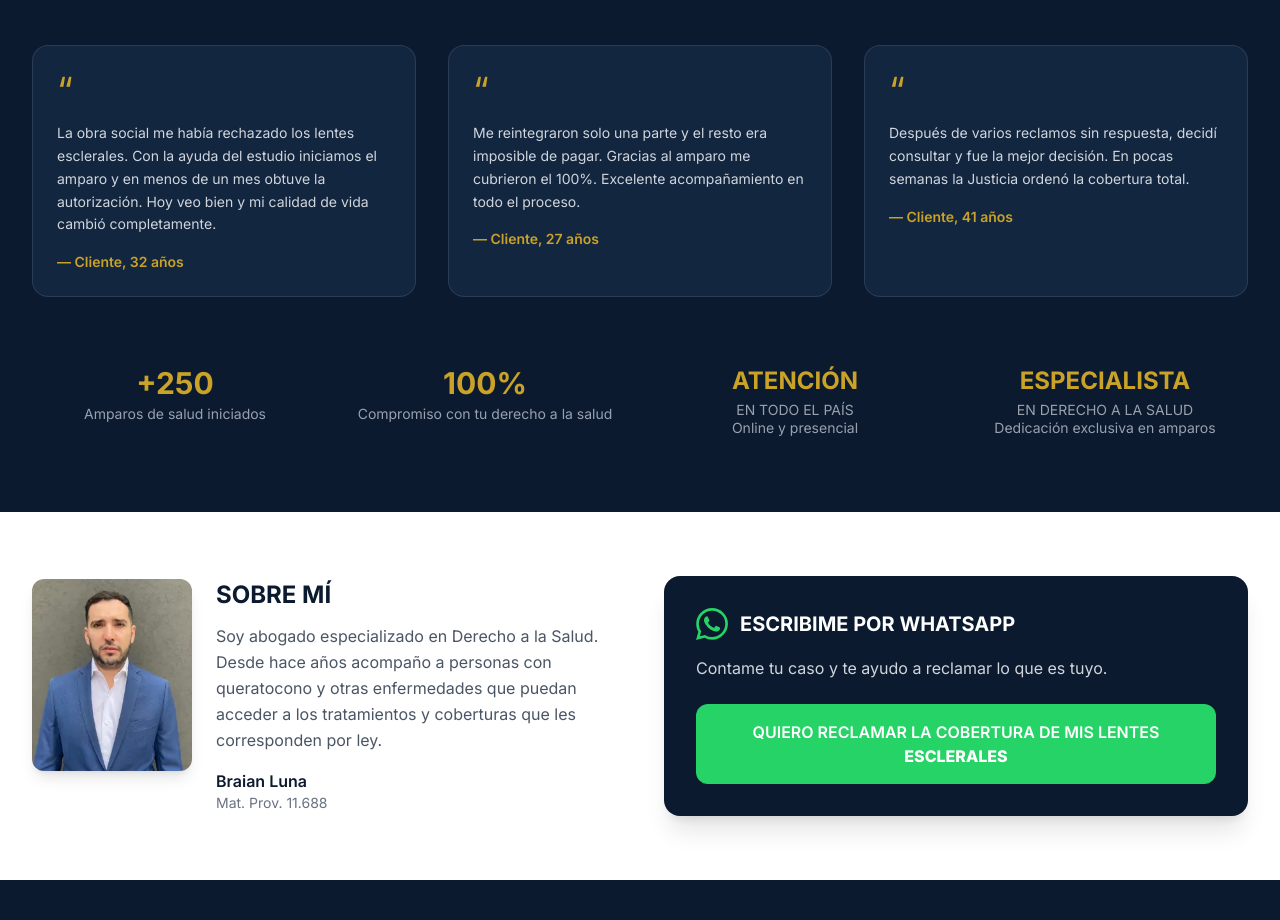
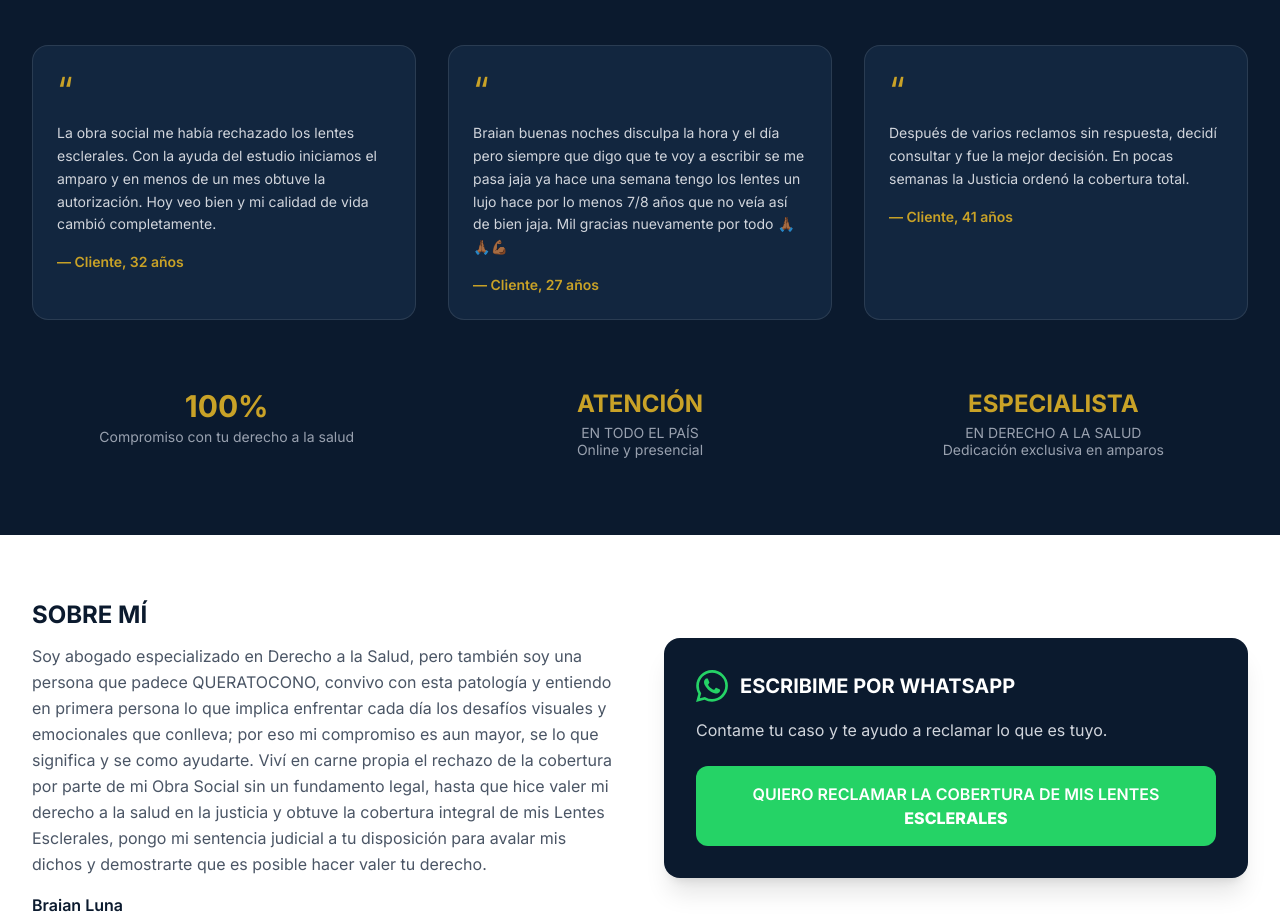
Before and after one commit to Axel050/salud, a website: page test.html in a window 1280 px wide. Shown: the part 2424-3344 px from the top of the page. Drawn offline with Linux system fonts and the light colour scheme.

Commit message:
rayan fix

```diff
--- a/test.html
+++ b/test.html
@@ -207,8 +207,8 @@
             </svg>
           </div>
           <h3 class="font-bold text-navy text-sm sm:text-base mb-1.5">La obra social rechazó los lentes.</h3>
-          <p class="text-xs sm:text-sm text-gray-600 leading-relaxed">Te dicen que no están en el PMO o que son
-            “estéticos”.</p>
+          <p class="text-xs sm:text-sm text-gray-600 leading-relaxed">Te dicen que no están en el PMO o que no están
+            incluidos en tu plan.</p>
         </div>
 
         <!-- Card 2 -->
@@ -317,7 +317,7 @@
             </svg>
           </div>
           <h3 class="font-bold text-navy text-sm sm:text-base mb-1.5">LEYES QUE TE RESPALDAN</h3>
-          <p class="text-xs sm:text-sm text-gray-600 leading-relaxed">Ley 24.901, Ley 26.682 y normativa vigente
+          <p class="text-xs sm:text-sm text-gray-600 leading-relaxed">Ley 24.901, Ley 26.689 y normativa vigente
             garantizan el derecho a la salud y a la cobertura integral.</p>
         </div>
 
@@ -452,8 +452,11 @@
 
         <div class="bg-navy-light rounded-2xl p-5 sm:p-6 border border-white/10">
           <div class="text-3xl sm:text-4xl text-gold mb-2 sm:mb-3">“</div>
-          <p class="text-sm text-gray-300 mb-4 leading-relaxed">Me reintegraron solo una parte y el resto era imposible
-            de pagar. Gracias al amparo me cubrieron el 100%. Excelente acompañamiento en todo el proceso.</p>
+          <p class="text-sm text-gray-300 mb-4 leading-relaxed">Braian buenas noches disculpa la hora y el día pero
+            siempre que digo que te voy a escribir se me pasa jaja ya hace una
+            semana tengo los lentes un lujo hace por lo menos 7/8 años que no veía así de bien jaja. Mil gracias
+            nuevamente por todo
+            🙏🏾🙏🏾💪🏾</p>
           <p class="font-semibold text-gold text-sm">— Cliente, 27 años</p>
         </div>
 
@@ -466,11 +469,11 @@
       </div>
 
       <!-- Stats -->
-      <div class="grid grid-cols-2 lg:grid-cols-4 gap-4 sm:gap-6 mt-10 sm:mt-14 text-center">
-        <div class="p-3">
+      <div class="grid grid-cols-2 md:grid-cols-3 gap-4 sm:gap-6 mt-10 sm:mt-14 text-center">
+        <!-- <div class="p-3">
           <div class="text-2xl sm:text-3xl font-bold text-gold">+250</div>
           <div class="text-xs sm:text-sm text-gray-400 mt-1 leading-tight">Amparos de salud iniciados</div>
-        </div>
+        </div> -->
         <div class="p-3">
           <div class="text-2xl sm:text-3xl font-bold text-gold">100%</div>
           <div class="text-xs sm:text-sm text-gray-400 mt-1 leading-tight">Compromiso con tu derecho a la salud</div>
@@ -479,7 +482,7 @@
           <div class="text-xl sm:text-2xl font-bold text-gold">ATENCIÓN</div>
           <div class="text-xs sm:text-sm text-gray-400 mt-1 leading-tight">EN TODO EL PAÍS<br>Online y presencial</div>
         </div>
-        <div class="p-3">
+        <div class="p-3 col-span-2 md:col-span-1">
           <div class="text-xl sm:text-2xl font-bold text-gold">ESPECIALISTA</div>
           <div class="text-xs sm:text-sm text-gray-400 mt-1 leading-tight">EN DERECHO A LA SALUD<br>Dedicación exclusiva
             en amparos</div>
@@ -494,17 +497,25 @@
       <div class="grid lg:grid-cols-2 gap-8 lg:gap-12 items-center">
 
         <div class="flex flex-col sm:flex-row gap-5 sm:gap-6 items-center sm:items-start text-center sm:text-left">
-          <img src="luna.webp" alt="Braian Luna"
+          <!-- <img src="luna.webp" alt="Braian Luna"
             class="w-36 h-44 sm:w-40 sm:h-48 object-cover rounded-xl shadow-lg shrink-0" loading="lazy"
-            decoding="async">
+            decoding="async"> -->
           <div>
             <h2 class="text-xl sm:text-2xl font-bold text-navy mb-2 sm:mb-3">SOBRE MÍ</h2>
-            <p class="text-sm sm:text-base text-gray-600 mb-3 sm:mb-4 leading-relaxed">
-              Soy abogado especializado en Derecho a la Salud. Desde hace años acompaño a personas con queratocono y
-              otras enfermedades que puedan acceder a los tratamientos y coberturas que les corresponden por ley.
+            <p class="text-sm sm:text-base text-gray-600 mb-3 sm:mb-4 leading-relaxed text-left">
+              Soy abogado especializado en Derecho a la Salud, pero también soy una persona que padece QUERATOCONO,
+              convivo con esta
+              patología y entiendo en primera persona lo que implica enfrentar cada día los desafíos visuales y
+              emocionales que
+              conlleva; por eso mi compromiso es aun mayor, se lo que significa y se como ayudarte. Viví en carne propia
+              el rechazo de
+              la cobertura por parte de mi Obra Social sin un fundamento legal, hasta que hice valer mi derecho a la
+              salud en la
+              justicia y obtuve la cobertura integral de mis Lentes Esclerales, pongo mi sentencia judicial a tu
+              disposición para
+              avalar mis dichos y demostrarte que es posible hacer valer tu derecho.
             </p>
             <p class="font-semibold text-navy">Braian Luna</p>
-            <p class="text-sm text-gray-500">Mat. Prov. 11.688</p>
           </div>
         </div>
 
@@ -600,7 +611,7 @@
         class="border-t border-white/10 pt-5 sm:pt-6 flex flex-col sm:flexw justify-between items-center gap-3 text-xs text-gray-400 text-center sm:text-left">
         <div
           class="border-t border-white/10 pt-5 sm:pt-6 flex flex-col sm:flex-row justify-between items-center gap-3 text-xs text-gray-400 text-center sm:text-left">
-          <p>© Salud y Discapacidad Abogados. Todos los derechos reservados.</p>
+          <p>© Ab - Salud y Discapacidad - Abogado. Todos los derechos reservados.</p>
 
           <p class="text-gray-500 text-sm">
             Desarrollado por
```
Also changed, not shown: src/output.css.
